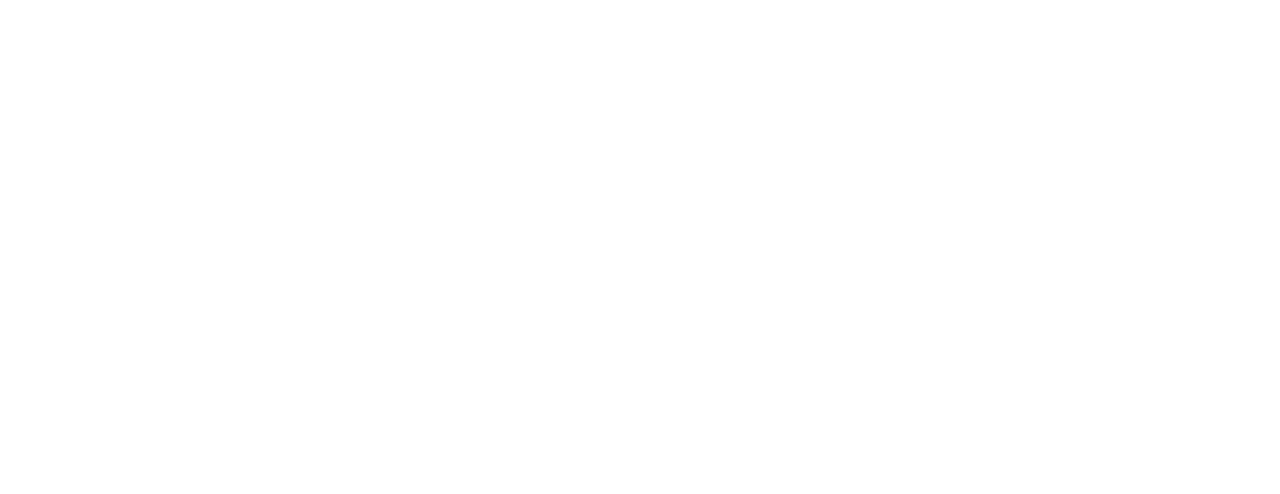
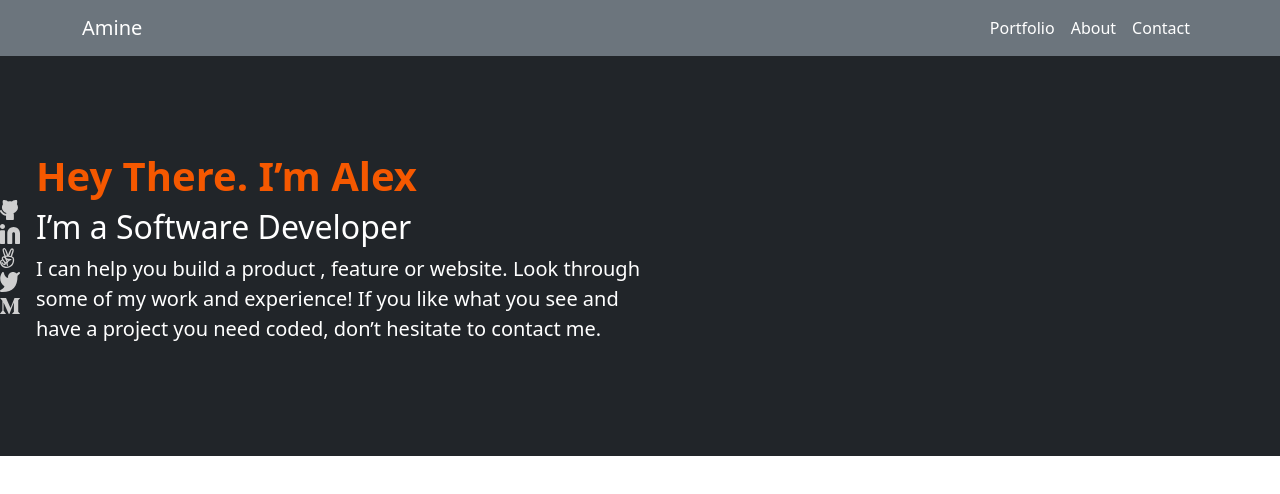
Before and after one commit to AmineDerbal/portfolio-bootstrap, a plain HTML site: page index.html in a window 1280 px wide. Drawn offline with nearby package versions, Linux system fonts and the light colour scheme.

Commit message:
add section 1 of the portfolio

```diff
--- a/index.html
+++ b/index.html
@@ -13,6 +13,82 @@
     <title>Document</title>
   </head>
   <body>
+    <header>
+      <nav class="navbar navbar-expand-lg navbar-secondary bg-secondary">
+        <div class="container">
+          <a class="navbar-brand text-white" href="#">Amine</a>
+          <div
+            class="collapse d-flex justify-content-around"
+            id="navbarSupportedContent"
+          >
+            <ul class="navbar-nav me-auto mb-2 mb-lg-0">
+              <li class="nav-item">
+                <a
+                  class="nav-link active text-white"
+                  aria-current="page"
+                  href="#"
+                  >Portfolio</a
+                >
+              </li>
+              <li class="nav-item">
+                <a class="nav-link text-white" href="#">About</a>
+              </li>
+              <li class="nav-item">
+                <a class="nav-link text-white" href="#">Contact</a>
+              </li>
+            </ul>
+          </div>
+        </div>
+      </nav>
+    </header>
+    <section
+      class="py-5 .container-fluid bg-dark text-white d-flex flex-row-reverse align-items-center gap-3"
+    >
+      <div class="row py-lg-5 .px-2">
+        <div class="col-lg-6 col-md-8 .px-2">
+          <h1 class="fs-1 fw-bolder lead" style="color: #f55800">
+            Hey There. I’m Alex
+          </h1>
+          <h2 class="lead fs-2">I’m a Software Developer</h2>
+          <p class="lead">
+            I can help you build a product , feature or website. Look through
+            some of my work and experience! If you like what you see and have a
+            project you need coded, don’t hesitate to contact me.
+          </p>
+        </div>
+      </div>
+
+      <div>
+        <ul class="navbar-nav me-auto mb-2 mb-lg-0">
+          <li class="nav-item">
+            <a href="nav-link">
+              <img src="./images/github.svg" alt="github-link" />
+            </a>
+          </li>
+          <li class="nav-item">
+            <a href="nav-link">
+              <img src="./images/Linkedin icon.svg" alt="Linkedin-link" />
+            </a>
+          </li>
+          <li class="nav-item">
+            <a href="nav-link">
+              <img src="./images/angel list.svg" alt="angel-list" />
+            </a>
+          </li>
+          <li class="nav-item">
+            <a href="nav-link">
+              <img src="./images/twitter.svg" alt="twitter-list" />
+            </a>
+          </li>
+          <li class="nav-item">
+            <a href="nav-link">
+              <img src="./images/medium.svg" alt="angel-list" />
+            </a>
+          </li>
+        </ul>
+      </div>
+    </section>
+
     <script
       src="https://cdn.jsdelivr.net/npm/bootstrap@5.3.0-alpha1/dist/js/bootstrap.bundle.min.js"
       integrity="sha384-w76AqPfDkMBDXo30jS1Sgez6pr3x5MlQ1ZAGC+nuZB+EYdgRZgiwxhTBTkF7CXvN"
```
Also changed, not shown: images/Linkedin icon.svg (added), images/angel list.svg (added), images/github.svg (added), images/medium.svg (added), images/twitter.svg (added).
